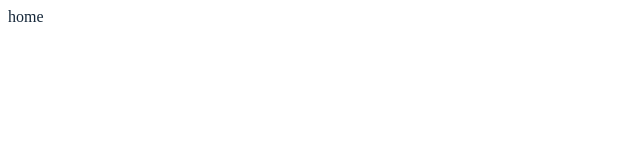
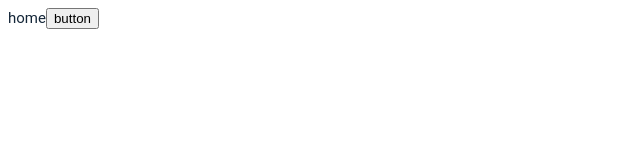
Before and after one commit to polyakov713/vue-example, a Vue app: page / in a window 1280 px wide. Shown: the top 160 px of the page, without its empty margins (0-640 px from the left). Built offline with nearby package versions, Linux system fonts and the light colour scheme.

Commit message:
Добавление плагина для базовых компонентов

```diff
--- a/src/App.vue
+++ b/src/App.vue
@@ -2,8 +2,3 @@
     .app
         <router-view/>
 </template>
-
-<style lang="sass">
-.app
-    color: #152739;
-</style>
--- a/src/assets/styles/base.sass
+++ b/src/assets/styles/base.sass
@@ -3,3 +3,5 @@
 
 body
     font-family: Roboto, sans-serif;
+    color: #152739;
+    font-size: 15px;
--- a/src/main.js
+++ b/src/main.js
@@ -3,7 +3,13 @@ import App from './App.vue';
 import router from './router';
 import store from './store';
 
+import AppComponents from './plugins/AppComponents';
+
 Vue.config.productionTip = false;
+
+Vue.use(AppComponents);
+
+import './assets/styles/base.sass';
 
 new Vue({
     router,
--- /dev/null
+++ b/src/plugins/AppComponents/components/Button.vue
@@ -0,0 +1,15 @@
+<template>
+  <button>
+    button
+  </button>
+</template>
+
+<script>
+export default {
+  name: 'AppButton',
+};
+</script>
+
+<style lang="sass" scoped>
+
+</style>
--- /dev/null
+++ b/src/plugins/AppComponents/index.js
@@ -0,0 +1,7 @@
+import AppButton from './components/Button';
+
+export default {
+  install(Vue) {
+    Vue.component('AppButton', AppButton);
+  },
+};
--- a/src/views/Home.vue
+++ b/src/views/Home.vue
@@ -1,5 +1,6 @@
 <template lang="pug">
     .home home
+        app-button
 </template>
 
 <script>
```
